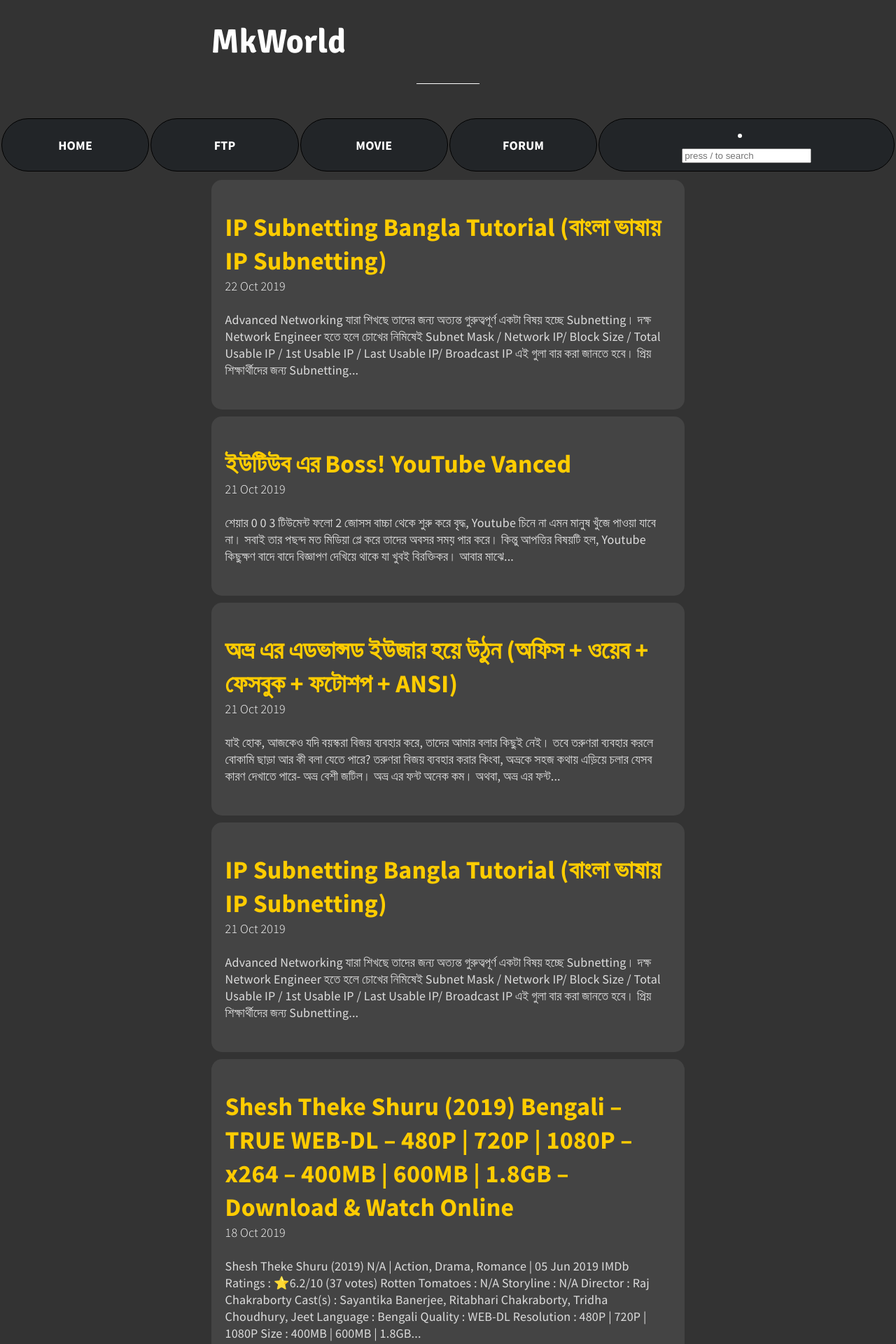
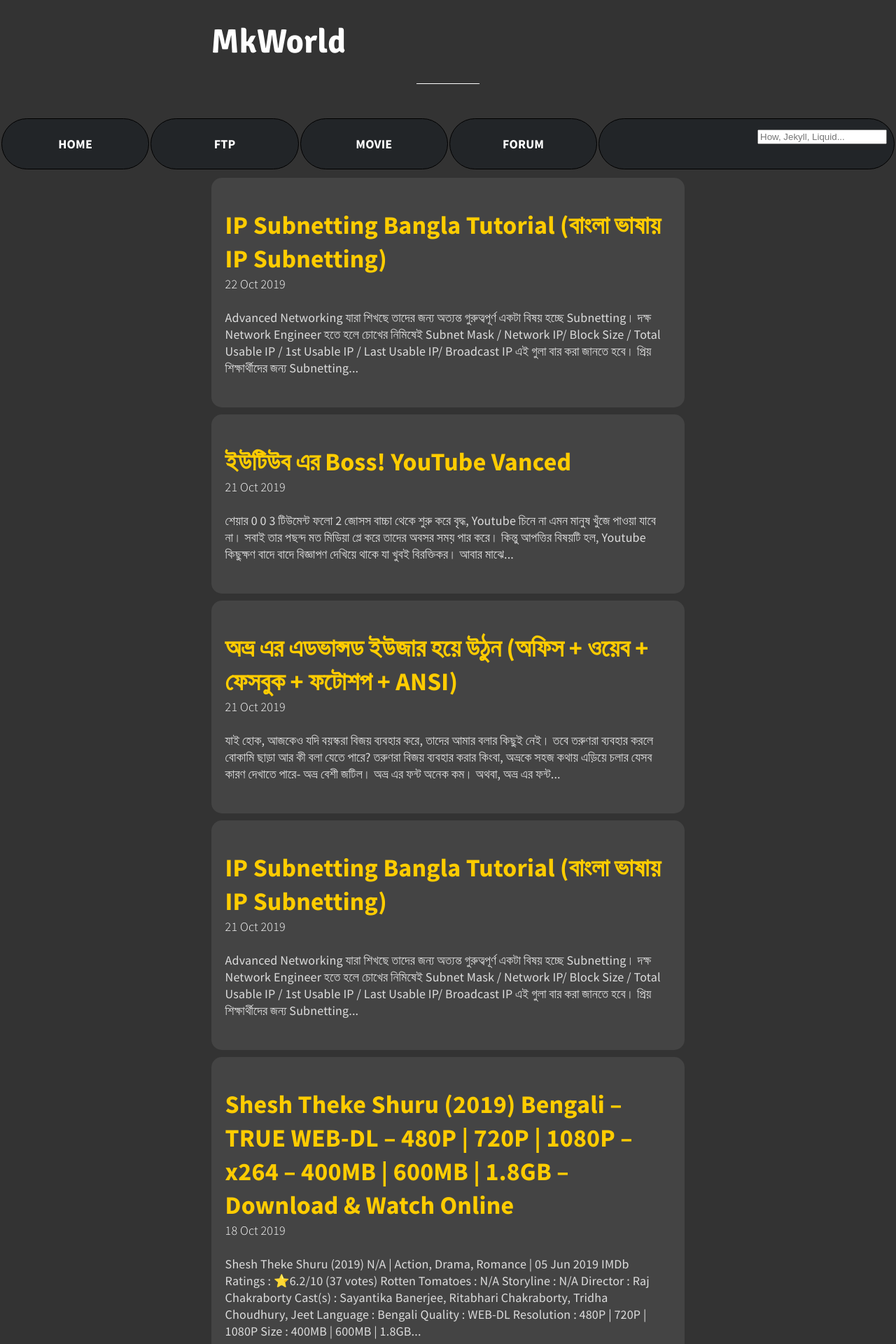
Before and after one commit to bdmilan/blog, a Jekyll site: the page built from index.html, in a window 1280 px wide. Shown: the top 1920 px of the page at 70% size. Built offline with Jekyll 4.4.1, drawn with Linux system fonts in a browser that asks for light colours; the list of posts is cut into pages by our own code.

Commit message:
Update header.html

```diff
--- a/_includes/header.html
+++ b/_includes/header.html
@@ -30,25 +30,14 @@
 	  <td style="background:#010b1354; border-radius: 45px; width: 10%; border: 1px solid #000; font-weight: bold;color: #fff; text-align: center; padding: 10px;"><a href="forum.html" style="color: #fff;"> FORUM </a></td>
          <td style="background:#010b1354; border-radius: 45px; width: 20%; border: 1px solid #000; font-weight: bold;color: #fff; text-align: center; padding: 10px;">
 
-	  <div class="demo-container">
 
-		  <li class="nav-item position-relative">
-<div class="main-search form-group mb-0 border-bottom">
-<div class="input-group">
-<input id="search-input" name="main_input" class="form-control border-0" placeholder="press / to search" type="text">
-<div class="input-group-append">
- <span class="input-group-text border-0">
- <i class="fa fa-search" aria-hidden="true">
- </i>
- </span>
- </div>
- </div>
- </div>
- <div class="search-results position-absolute" style="display: none;">
- <ul id="results-container" class="search-results-ul card shadow border border-top-0">
- </ul>
- </div>
- </li>
+
+<div style="float: right;">
+
+<div id="search-container">
+<input type="text" id="search-input" placeholder="How, Jekyll, Liquid...">
+<ul id="results-container"></ul>
+</div>
 
 <script src="/demo/search-script.min.js" type="text/javascript"></script>
 <script>
```
